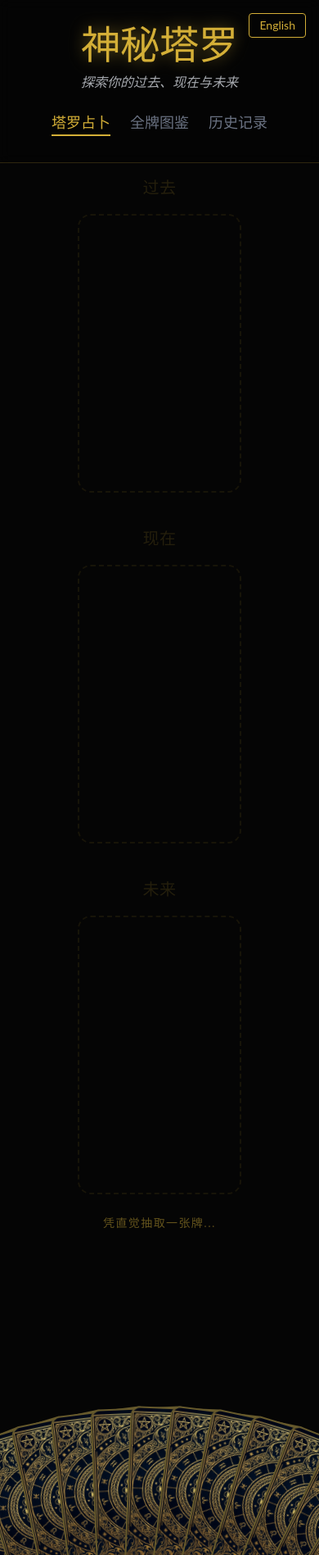
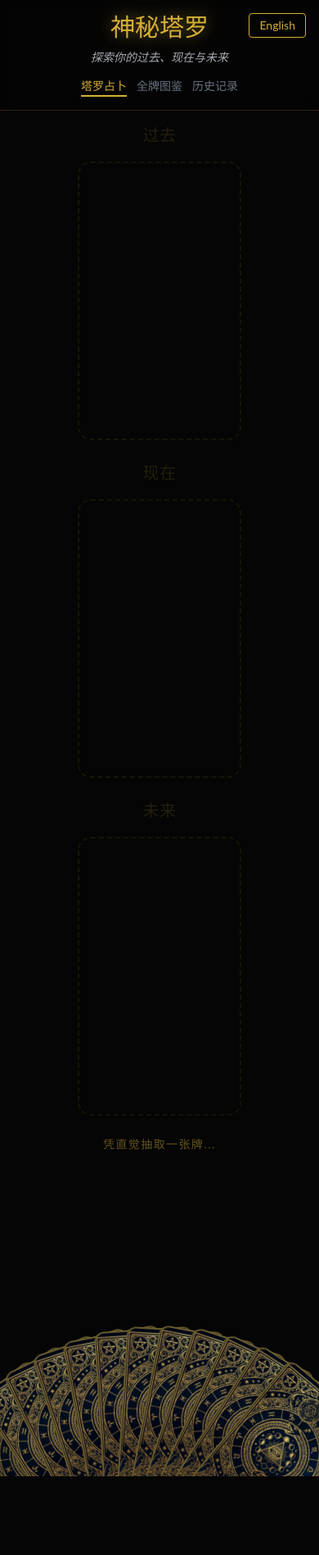
Before and after one commit to Theproudcold/tarot-web, a React (Vite) app: page / in a window 390 px wide. Shown: the whole page at 82% size. After the commit the page ends 1801 px from the top, so only its background shows below. Built offline with nearby package versions, Linux system fonts and the light colour scheme.

Commit message:
feat: Enhance UI responsiveness across components for better mobile display.

```diff
--- a/src/App.jsx
+++ b/src/App.jsx
@@ -91,31 +91,31 @@ function App() {
         </button>
       </div>
 
-      <header className="p-8 bg-black/20 border-b border-tarot-gold/20 backdrop-blur-sm">
-        <h1 className="font-serif text-5xl m-0 text-tarot-gold drop-shadow-[0_0_10px_rgba(212,175,55,0.5)]">
+      <header className="p-4 md:p-8 bg-black/20 border-b border-tarot-gold/20 backdrop-blur-sm">
+        <h1 className="font-serif text-3xl md:text-5xl m-0 text-tarot-gold drop-shadow-[0_0_10px_rgba(212,175,55,0.5)]">
           {t('title')}
         </h1>
-        <p className="italic opacity-80 mt-2 text-gray-300">
+        <p className="italic opacity-80 mt-2 text-gray-300 text-sm md:text-base">
           {t('subtitle')}
         </p>
 
         {/* Navigation */}
-        <div className="flex justify-center gap-6 mt-6">
+        <div className="flex justify-center gap-3 md:gap-6 mt-4 md:mt-6 flex-wrap">
           <button
             onClick={() => setViewMode('reading')}
-            className={`text-lg font-serif transition-colors border-b-2 ${viewMode === 'reading' ? 'text-tarot-gold border-tarot-gold' : 'text-gray-500 border-transparent hover:text-gray-300'}`}
+            className={`text-sm md:text-lg font-serif transition-colors border-b-2 ${viewMode === 'reading' ? 'text-tarot-gold border-tarot-gold' : 'text-gray-500 border-transparent hover:text-gray-300'}`}
           >
             {t('navReading')}
           </button>
           <button
             onClick={() => setViewMode('gallery')}
-            className={`text-lg font-serif transition-colors border-b-2 ${viewMode === 'gallery' ? 'text-tarot-gold border-tarot-gold' : 'text-gray-500 border-transparent hover:text-gray-300'}`}
+            className={`text-sm md:text-lg font-serif transition-colors border-b-2 ${viewMode === 'gallery' ? 'text-tarot-gold border-tarot-gold' : 'text-gray-500 border-transparent hover:text-gray-300'}`}
           >
             {t('navGallery')}
           </button>
           <button
             onClick={() => setViewMode('history')}
-            className={`text-lg font-serif transition-colors border-b-2 ${viewMode === 'history' ? 'text-tarot-gold border-tarot-gold' : 'text-gray-500 border-transparent hover:text-gray-300'}`}
+            className={`text-sm md:text-lg font-serif transition-colors border-b-2 ${viewMode === 'history' ? 'text-tarot-gold border-tarot-gold' : 'text-gray-500 border-transparent hover:text-gray-300'}`}
           >
             {t('navHistory')}
           </button>
--- a/src/components/Card.jsx
+++ b/src/components/Card.jsx
@@ -1,6 +1,6 @@
 import React, { useRef } from 'react';
 
-const Card = ({ card, isFlipped, onClick, style, language = 'en' }) => {
+const Card = ({ card, isFlipped, onClick, style, language = 'en', className }) => {
   const cardRef = useRef(null);
 
   // Helper to safely get localized string or fallback
@@ -169,7 +169,7 @@ const Card = ({ card, isFlipped, onClick, style, language = 'en' }) => {
   return (
     <div
       ref={cardRef}
-      className={`relative w-[200px] h-[340px] perspective-1000 cursor-pointer m-[10px] group ${isFlipped ? 'flipped' : ''} animate-float`}
+      className={`relative perspective-1000 cursor-pointer group ${isFlipped ? 'flipped' : ''} animate-float ${className || 'w-[200px] h-[340px] m-[10px]'}`}
       onClick={onClick}
       onMouseMove={handleMouseMove}
       onMouseLeave={handleMouseLeave}
--- a/src/components/CardSelector.jsx
+++ b/src/components/CardSelector.jsx
@@ -14,22 +14,29 @@ const CardSelector = ({ onSelect, cardsRemaining, language, t }) => {
   };
 
   const [hoverIndex, setHoverIndex] = useState(null);
+  const [isMobile, setIsMobile] = useState(typeof window !== 'undefined' ? window.innerWidth < 768 : false);
 
-  // Generate a mock array of available cards visually (just indices)
-  // Let's show ~22 cards (Major Arcana count) for the visual effect
-  const cardCount = Math.min(cardsRemaining, 22);
+  React.useEffect(() => {
+    const handleResize = () => setIsMobile(window.innerWidth < 768);
+    window.addEventListener('resize', handleResize);
+    return () => window.removeEventListener('resize', handleResize);
+  }, []);
 
-  // Optimize: Limit the number of visual cards rendered to avoid lag
-  // Even if 78 cards remain, we only show ~40 for the visual fan effect
+  // Generate a mock array of available cards visually
+  // Adaptive count for mobile
+  const maxCards = isMobile ? 12 : 22;
+  const cardCount = Math.min(cardsRemaining, maxCards);
+
+  // Optimize: Limit visual cards
   const VISUAL_MAX = 40;
   const visualCount = Math.min(cardCount, VISUAL_MAX);
   const cards = Array.from({ length: visualCount }, (_, i) => i);
 
   // Fan calculations
-  const totalAngle = 100; // Wider spread
+  const totalAngle = isMobile ? 80 : 100;
   const angleStep = totalAngle / (visualCount - 1 || 1);
   const startAngle = -totalAngle / 2;
-  const radius = 600; // Radius of the virtual circle for the arc
+  const radius = isMobile ? 320 : 600; // Tighter radius on mobile
 
   return (
     <div className="relative w-full h-[350px] flex justify-center items-end pb-4 overflow-visible">
--- a/src/components/Gallery.jsx
+++ b/src/components/Gallery.jsx
@@ -22,7 +22,7 @@ const Gallery = ({ cards, language = 'en' }) => {
                 console.log('Card clicked:', card.name);
                 setSelectedCard(card);
               }}
-              style={{ width: '160px', height: '272px', margin: 0 }} // Slightly smaller for gallery
+              className="w-[140px] h-[238px] md:w-[160px] md:h-[272px] m-0"
             />
             <div className="mt-2 text-sm text-gray-400 font-serif opacity-70">
               {/* Optional label below card if needed, but Card face has name already */}
--- a/src/components/History.jsx
+++ b/src/components/History.jsx
@@ -123,7 +123,7 @@ const History = ({ language, t }) => {
                       card={card}
                       isFlipped={true}
                       language={language}
-                      style={{ width: '100px', height: '170px' }} // Small scale
+                      className="w-[80px] h-[136px] md:w-[100px] md:h-[170px] m-[5px]"
                     />
                   ))}
                 </div>
--- a/src/components/Interpretation.jsx
+++ b/src/components/Interpretation.jsx
@@ -97,7 +97,7 @@ const Interpretation = ({ cards, language = 'en' }) => {
     <div className="w-full max-w-4xl mx-auto mt-8 text-left animate-fadeIn font-serif text-gray-200">
 
       {/* 1. Elemental & Dominant */}
-      <div className="bg-black/40 backdrop-blur-md rounded-xl border border-tarot-gold/30 p-8 mb-8">
+      <div className="bg-black/40 backdrop-blur-md rounded-xl border border-tarot-gold/30 p-4 md:p-8 mb-4 md:mb-8">
         <h2 className="text-xl text-tarot-gold mb-6 border-b border-tarot-gold/20 pb-2">{t.elementalTitle}</h2>
         <div className="flex flex-col md:flex-row gap-8 items-center">
           {/* Chart */}
@@ -184,7 +184,7 @@ const Interpretation = ({ cards, language = 'en' }) => {
       </div>
 
       {/* 4. Advice & Mantra */}
-      <div className="grid md:grid-cols-2 gap-8">
+      <div className="grid grid-cols-1 md:grid-cols-2 gap-4 md:gap-8">
         <div className="bg-white/5 p-6 rounded-lg">
           <h3 className="text-tarot-gold font-bold mb-3 border-b border-white/10 pb-2">{t.adviceTitle}</h3>
           <p className="text-gray-300 leading-relaxed">
--- a/src/components/Spread.jsx
+++ b/src/components/Spread.jsx
@@ -8,7 +8,7 @@ const Spread = ({ cards, language = 'en' }) => {
   };
 
   return (
-    <div className="flex justify-center gap-8 flex-wrap min-h-[400px] w-full items-center">
+    <div className="flex flex-col md:flex-row justify-center gap-4 md:gap-8 min-h-[400px] w-full items-center">
       {cards.map((card, index) => (
         <div key={card.id || index} className="flex flex-col items-center animate-fadeIn" style={{ animationDelay: `${index * 0.2}s` }}>
           <h4 className="text-tarot-gold mb-2 font-serif text-xl tracking-wide">{headings[language][index]}</h4>
```
